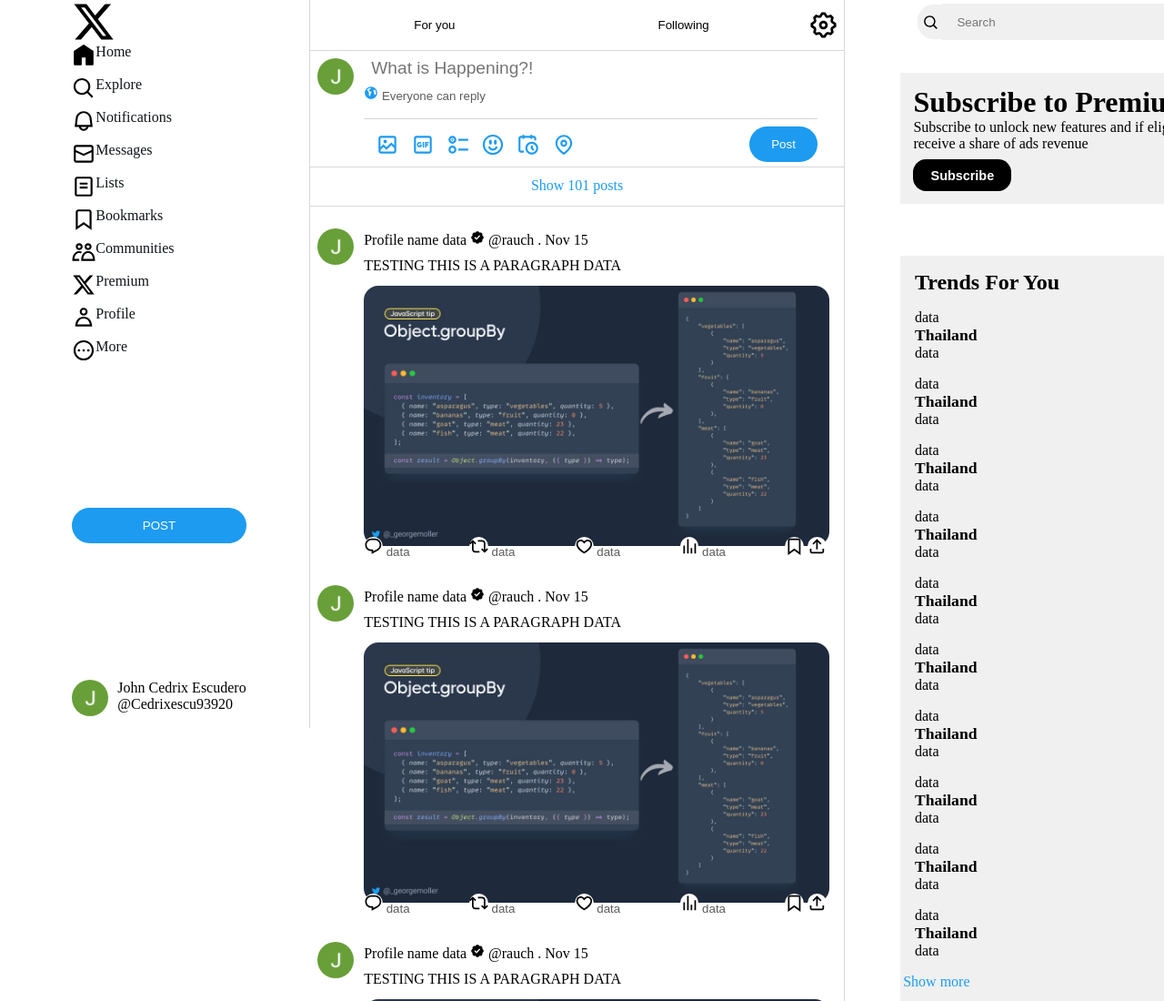
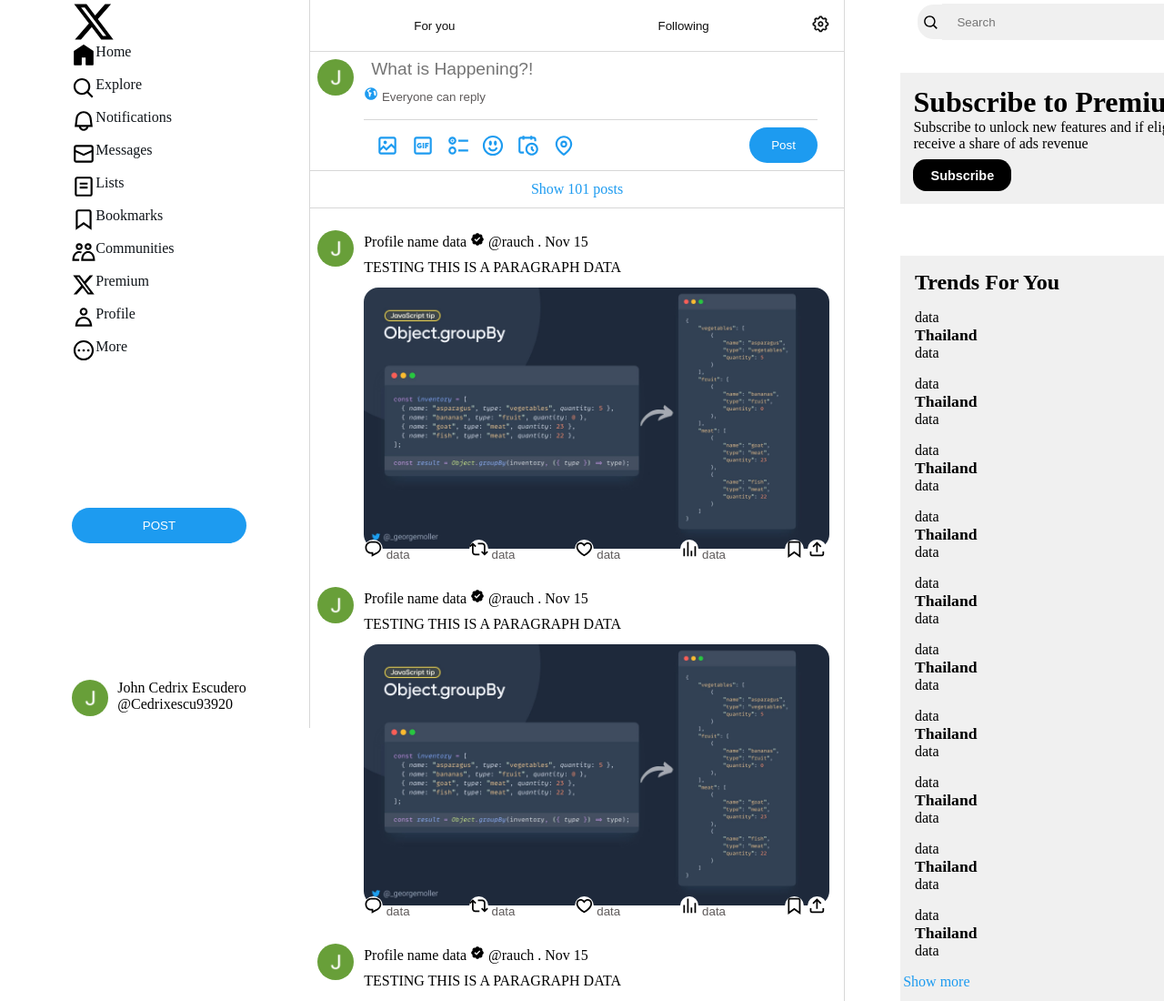
Before and after one commit to johncedrixescudero/twitter-clone, a plain HTML site: page index.html in a window 1280 px wide. Shown: the top 1100 px of the page at 91% size. Drawn offline with Linux system fonts and the light colour scheme; some icons are missing.

Commit message:
fix(middle-content) class name top_nav change to header1. header1 postition change to position fixed

```diff
--- a/css/middle-content.css
+++ b/css/middle-content.css
@@ -1,55 +1,68 @@
-.middle-content{
-  position: absolute;
+
+.header1{
+  position: fixed;
   left: 341px;
-  display: grid;
-  grid-template-rows: minmax(auto, 3.5rem ) minmax(auto, 8rem) minmax(auto, 2.7rem) 1fr;
+  width: 36.7rem;
+  height: 3.5rem;
   background-color: white;
-  border-right: 1px solid rgb(215, 215, 215);
-}
-
-.top-nav-flex{
   display: flex;
   border-bottom: 1px solid rgb(215, 215, 215);
-
+  border-right: 1px solid rgb(215, 215, 215);
+  opacity: 0.94;
+  z-index: 100;
 
 }
 
-.top-nav-item-container{
+.header1__nav-container{
   flex: 1;
   min-width: 130px;
 
 }
 
-.middle-content-icon-container{
-  width: 2.48rem;
-  align-self: center;
-}
-
-.middle-content-icon-container svg{
-  fill: black;
-}
-
-
-.top-nav-button{
+.header1__nav-button{
   width: 100%;
   height: 100%;
   border: none;
 }
 
-.settings-button{
+.header1__icon-container{
+  width: 2.48rem;
+  align-self: center;
+}
+
+.header1__settings-button{
   border: none;
-  border-radius: 1.6rem;
+  border-radius: 50%;
   margin-right: 0.42rem;
+  width: 1.7rem;
+  padding: 0.2rem 0.2rem;
 
 }
 
-.settings-button:hover{
+.header1__nav-button:hover,.header1__settings-button:hover{
   background-color: rgb(215, 215, 215);
 }
 
-.top-nav-button:hover{
-  background-color: rgb(215, 215, 215);
+
+
+
+
+
+.middle-content{
+  position: absolute;
+  top:57px;
+  left: 341px;
+  display: grid;
+  background-color: white;
+  border-right: 1px solid rgb(215, 215, 215);
 }
+
+
+
+
+
+
+
 
 .post-flex-container{
   display: flex;
--- a/css/right-side-content.css
+++ b/css/right-side-content.css
@@ -6,6 +6,8 @@
   background-color: white;
   justify-content: center;
   align-items: center;
+
+
 
 }
 
--- a/css/styles.css
+++ b/css/styles.css
@@ -1,10 +1,4 @@
 .body-container{
-  display: grid;
-  grid-template-columns: 1fr 1fr;
-
-  background-color: pink;
 
 
-  gap: 2px;
-
 }
--- a/index.html
+++ b/index.html
@@ -14,6 +14,11 @@
   <link href="https://cdn.jsdelivr.net/npm/heroicons/solid.min.css" rel="stylesheet">
 </head>
 <body>
+
+
+
+  <div class="body-container">
+    <!-- LEFT SIDE CONTENT-->
 
     <nav class="leftside-content">
       <div class="logo-container">
@@ -97,30 +102,27 @@
 
    </nav>
 
-  <div class="body-container">
-    <!-- LEFT SIDE CONTENT-->
+
+    <!-- MIDDLE CONTENT-->
+    <main>
 
 
-
-
-    <!-- MIDDLE CONTENT-->
-    <main class="middle-content">
-
-      <div class="top-nav-flex">
-        <div class="top-nav-item-container">
-          <button class="top-nav-button">For you</button>
+      <div class="header1">
+        <div class="header1__nav-container">
+          <button class="header1__nav-button">For you</button>
         </div>
-        <div class="top-nav-item-container">
-          <button class="top-nav-button"> Following</button>
+        <div class="header1__nav-container">
+          <button class="header1__nav-button"> Following</button>
         </div>
-        <div class="middle-content-icon-container">
-          <button class="settings-button">
-            <svg viewBox="0 0 24 24" aria-hidden="true" class="post-icon"><g><path d="M10.54 1.75h2.92l1.57 2.36c.11.17.32.25.53.21l2.53-.59 2.17 2.17-.58 2.54c-.05.2.04.41.21.53l2.36 1.57v2.92l-2.36 1.57c-.17.12-.26.33-.21.53l.58 2.54-2.17 2.17-2.53-.59c-.21-.04-.42.04-.53.21l-1.57 2.36h-2.92l-1.58-2.36c-.11-.17-.32-.25-.52-.21l-2.54.59-2.17-2.17.58-2.54c.05-.2-.03-.41-.21-.53l-2.35-1.57v-2.92L4.1 8.97c.18-.12.26-.33.21-.53L3.73 5.9 5.9 3.73l2.54.59c.2.04.41-.04.52-.21l1.58-2.36zm1.07 2l-.98 1.47C10.05 6.08 9 6.5 7.99 6.27l-1.46-.34-.6.6.33 1.46c.24 1.01-.18 2.07-1.05 2.64l-1.46.98v.78l1.46.98c.87.57 1.29 1.63 1.05 2.64l-.33 1.46.6.6 1.46-.34c1.01-.23 2.06.19 2.64 1.05l.98 1.47h.78l.97-1.47c.58-.86 1.63-1.28 2.65-1.05l1.45.34.61-.6-.34-1.46c-.23-1.01.18-2.07 1.05-2.64l1.47-.98v-.78l-1.47-.98c-.87-.57-1.28-1.63-1.05-2.64l.34-1.46-.61-.6-1.45.34c-1.02.23-2.07-.19-2.65-1.05l-.97-1.47h-.78zM12 10.5c-.83 0-1.5.67-1.5 1.5s.67 1.5 1.5 1.5c.82 0 1.5-.67 1.5-1.5s-.68-1.5-1.5-1.5zM8.5 12c0-1.93 1.56-3.5 3.5-3.5 1.93 0 3.5 1.57 3.5 3.5s-1.57 3.5-3.5 3.5c-1.94 0-3.5-1.57-3.5-3.5z"></path></g></svg>
+        <div class="header1__icon-container">
+          <button class="header1__settings-button">
+            <svg viewBox="0 0 24 24" aria-hidden="true"><g><path d="M10.54 1.75h2.92l1.57 2.36c.11.17.32.25.53.21l2.53-.59 2.17 2.17-.58 2.54c-.05.2.04.41.21.53l2.36 1.57v2.92l-2.36 1.57c-.17.12-.26.33-.21.53l.58 2.54-2.17 2.17-2.53-.59c-.21-.04-.42.04-.53.21l-1.57 2.36h-2.92l-1.58-2.36c-.11-.17-.32-.25-.52-.21l-2.54.59-2.17-2.17.58-2.54c.05-.2-.03-.41-.21-.53l-2.35-1.57v-2.92L4.1 8.97c.18-.12.26-.33.21-.53L3.73 5.9 5.9 3.73l2.54.59c.2.04.41-.04.52-.21l1.58-2.36zm1.07 2l-.98 1.47C10.05 6.08 9 6.5 7.99 6.27l-1.46-.34-.6.6.33 1.46c.24 1.01-.18 2.07-1.05 2.64l-1.46.98v.78l1.46.98c.87.57 1.29 1.63 1.05 2.64l-.33 1.46.6.6 1.46-.34c1.01-.23 2.06.19 2.64 1.05l.98 1.47h.78l.97-1.47c.58-.86 1.63-1.28 2.65-1.05l1.45.34.61-.6-.34-1.46c-.23-1.01.18-2.07 1.05-2.64l1.47-.98v-.78l-1.47-.98c-.87-.57-1.28-1.63-1.05-2.64l.34-1.46-.61-.6-1.45.34c-1.02.23-2.07-.19-2.65-1.05l-.97-1.47h-.78zM12 10.5c-.83 0-1.5.67-1.5 1.5s.67 1.5 1.5 1.5c.82 0 1.5-.67 1.5-1.5s-.68-1.5-1.5-1.5zM8.5 12c0-1.93 1.56-3.5 3.5-3.5 1.93 0 3.5 1.57 3.5 3.5s-1.57 3.5-3.5 3.5c-1.94 0-3.5-1.57-3.5-3.5z"></path></g></svg>
 
           </button>
         </div>
       </div>
 
+      <div class="middle-content">
         <div class="post-flex-container">
           <div class="top-item-container">
 
@@ -487,6 +489,8 @@
             </div>
           </section>
         </div>
+      </div>
+
 
 
 
```
Lines whose indentation alone changed are shown as unchanged.
